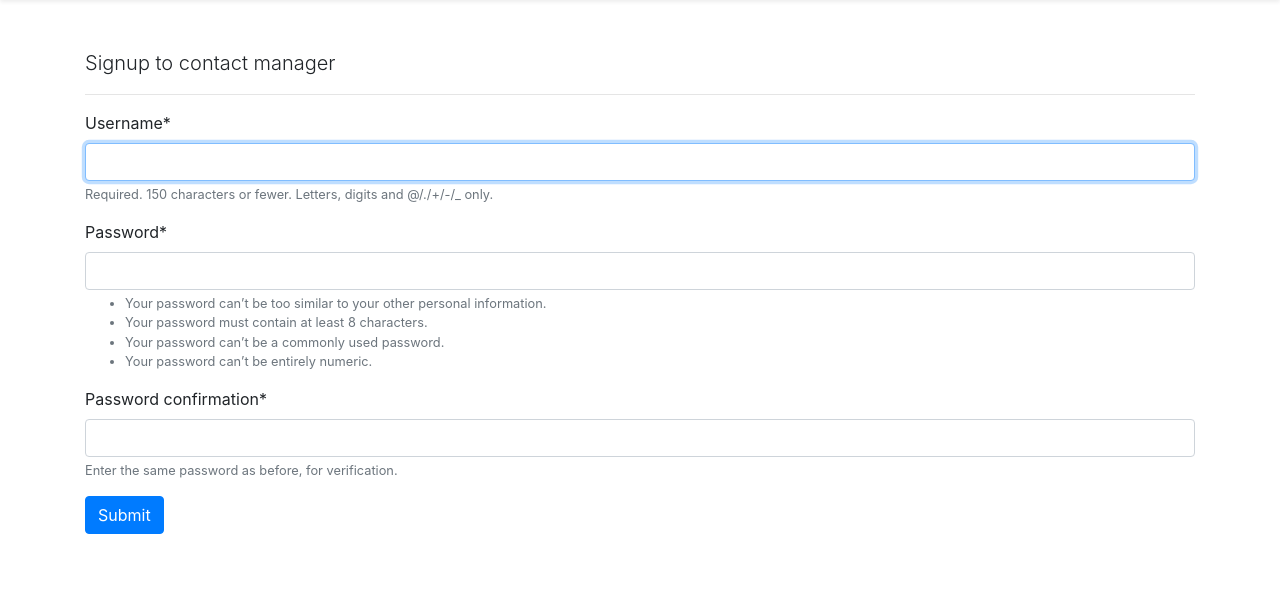
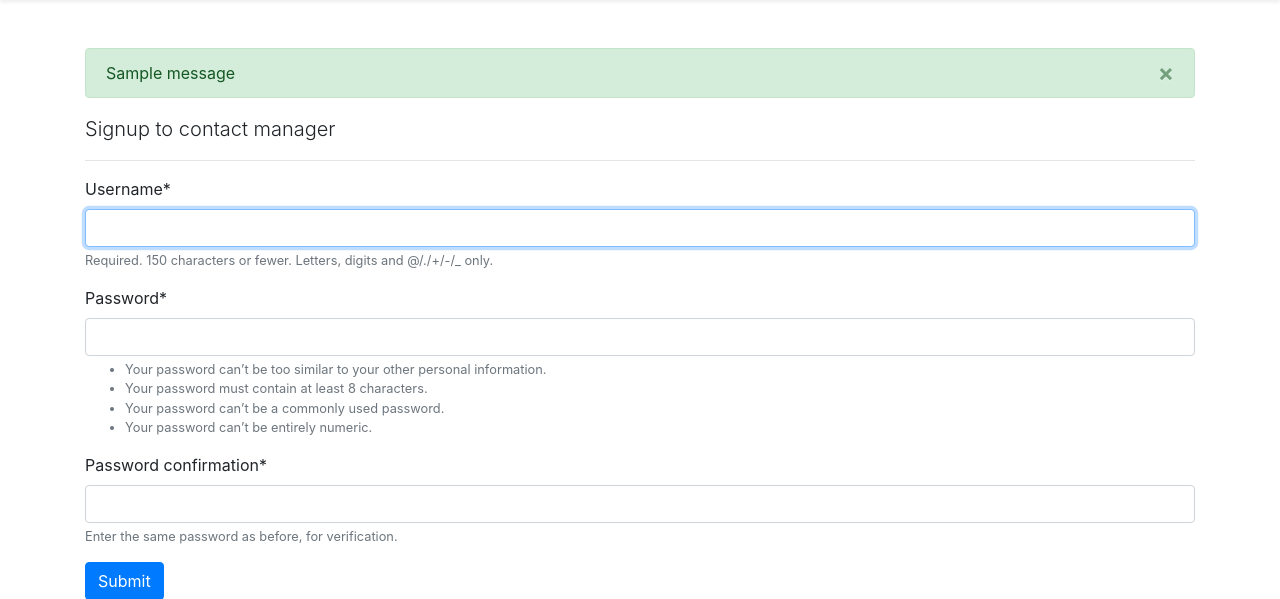
Before and after one commit to bibishan-pandey/django_contact_manager, a Django app: page /signup/ in a window 1280 px wide. Shown: the part 56-655 px from the top of the page. Run offline with Django 3.2, Linux system fonts and the light colour scheme; tables that the repository leaves empty hold one stand-in row (values such as "Sample post"); one stand-in notice (Sample message) is shown; some libraries are stand-ins or nearby versions.

Commit message:
message partial view and passing message

```diff
--- a/contacts/views.py
+++ b/contacts/views.py
@@ -6,6 +6,7 @@ from django.contrib.auth.forms import UserCreationForm
 from django.contrib.auth.mixins import LoginRequiredMixin
 from django.contrib.auth.decorators import login_required
 from django.urls import reverse_lazy
+from django.contrib import messages
 from .models import Contact
 
 
@@ -43,6 +44,7 @@ def delete(request, id):
     contact = Contact.objects.get(pk=id)
     if contact in Contact.objects.filter(manager=request.user):
         contact.delete()
+    messages.success(request, 'Contact have been successfully deleted!')
     return redirect('home')
 
 
@@ -56,6 +58,7 @@ class ContactFormView(LoginRequiredMixin, CreateView):
         instance = form.save(commit=False)
         instance.manager = self.request.user
         instance.save()
+        messages.success(self.request, 'Contact have been successfully created!')
         return redirect('home')
 
 
@@ -65,12 +68,22 @@ class ContactUpdateView(LoginRequiredMixin, UpdateView):
     fields = ['name', 'email', 'phone', 'info', 'gender', 'image']
     success_url = '/'
 
-    # def form_valid(self, form):
-    #     instance = form.save()
-    #     return redirect('edit', instance.pk)
+    def form_valid(self, form):
+        instance = form.save(commit=False)
+        instance.manager = self.request.user
+        instance.save()
+        messages.success(self.request, 'Contact have been successfully updated!')
+        return redirect('home')
 
 
 class SignUpView(CreateView):
     form_class = UserCreationForm
     template_name = 'registration/signup.html'
     success_url = reverse_lazy('home')
+
+    def form_valid(self, form):
+        instance = form.save(commit=False)
+        instance.manager = self.request.user
+        instance.save()
+        messages.success(self.request, 'Account have been successfully registered!')
+        return redirect('home')
--- a/templates/base.html
+++ b/templates/base.html
@@ -34,7 +34,8 @@
             </ul>
             <form class="form-inline my-2 my-lg-0" action="{% url 'search' %}" method="GET">
                 {# {% csrf_token %} #}
-                <input class="form-control mr-sm-2" value="{{ search }}" name="search" type="search" placeholder="Search"
+                <input class="form-control mr-sm-2" value="{{ search }}" name="search" type="search"
+                       placeholder="Search"
                        aria-label="Search">
                 <button class="btn btn-outline-success my-2 my-sm-0" type="submit">Search</button>
             </form>
@@ -42,6 +43,7 @@
     </div>
 </nav>
 <div class="container mt-5 mb-5">
+    {% include 'partials/_message.html' %}
     {% block content %}
     {% endblock content %}
 </div>
--- /dev/null
+++ b/templates/partials/_message.html
@@ -0,0 +1,10 @@
+{% if messages %}
+    {% for message in messages %}
+        <div class="alert alert-success alert-dismissible fade show" role="alert">
+            {{ message }}
+            <button type="button" class="close" data-dismiss="alert" aria-label="Close">
+                <span aria-hidden="true">&times;</span>
+            </button>
+        </div>
+    {% endfor %}
+{% endif %}
```
